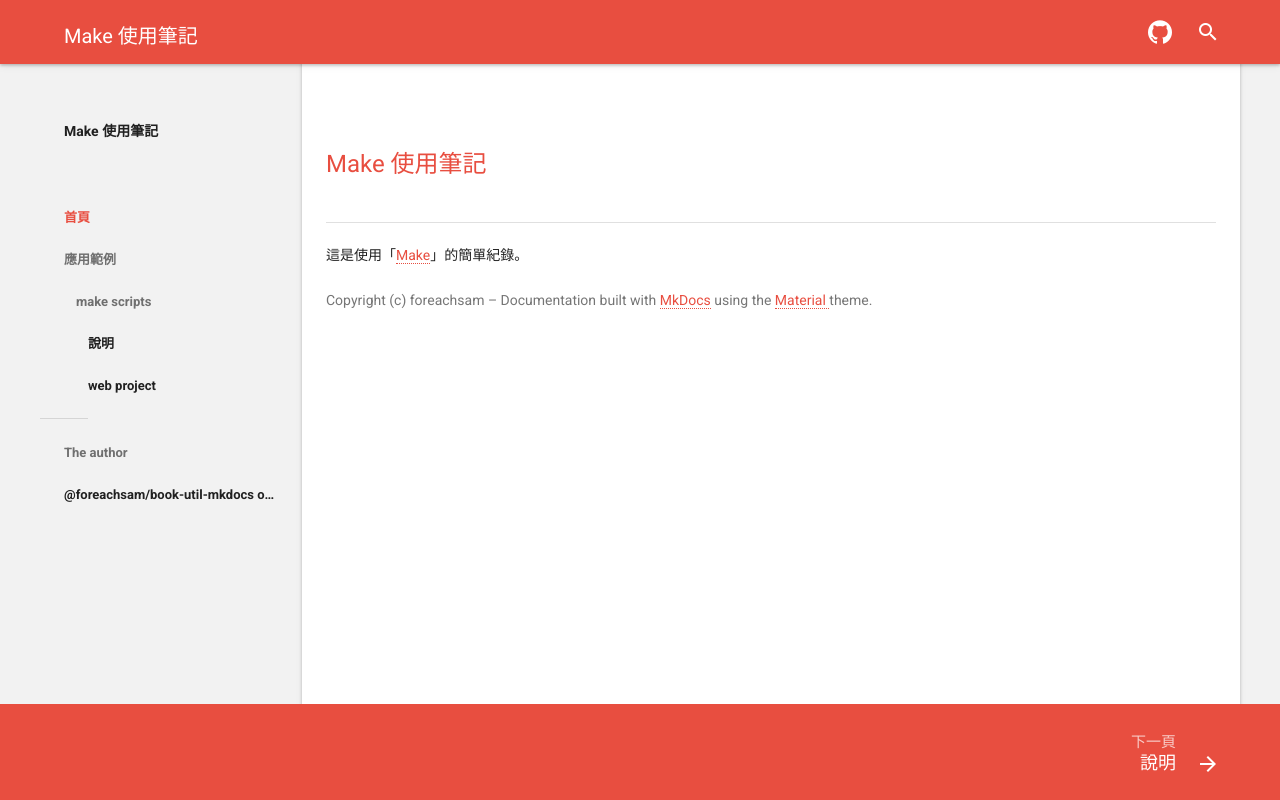
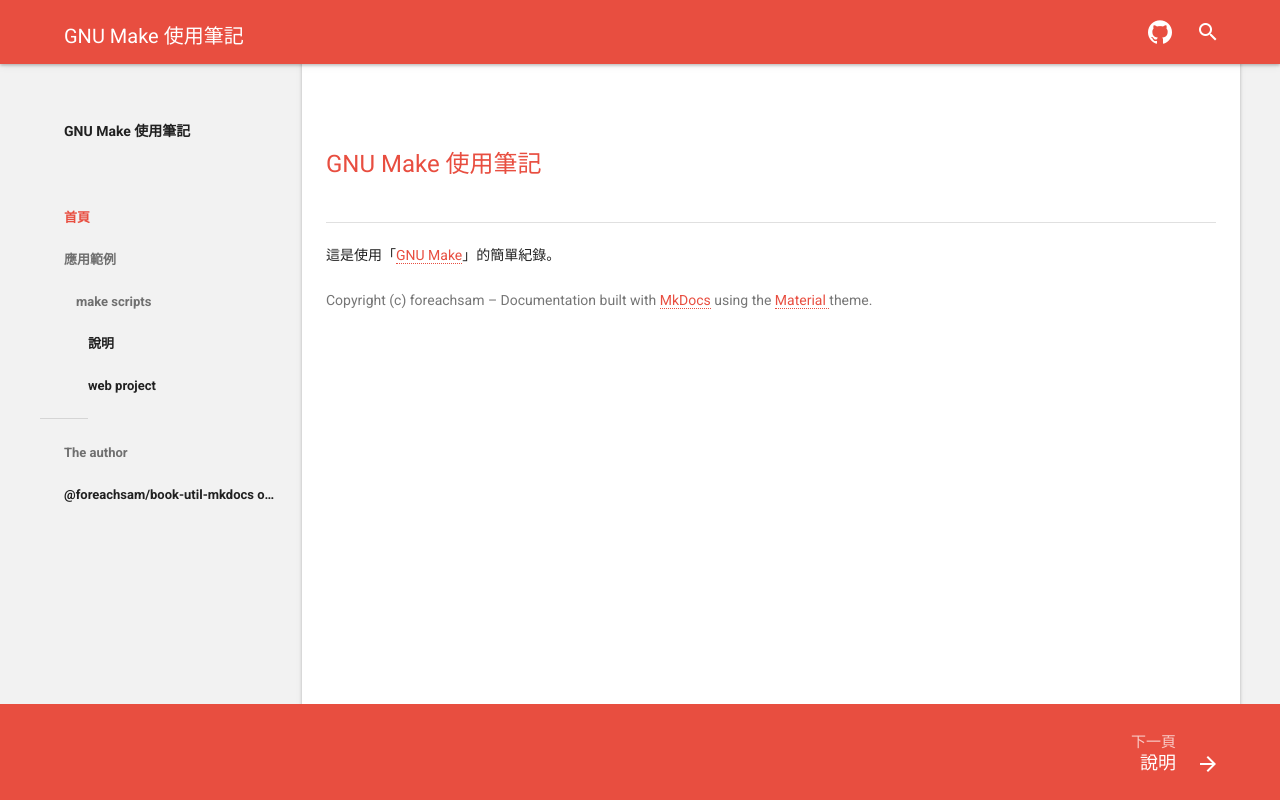
Before and after one commit to ChengHanWu/book-util-make, a plain HTML site: page book/index.html in a window 1280 px wide. Drawn offline with Linux system fonts and the light colour scheme.

Commit message:
fix Readme and Title

```diff
--- a/book/index.html
+++ b/book/index.html
@@ -9,10 +9,10 @@
     <meta name="viewport" content="width=device-width,user-scalable=no,initial-scale=1,maximum-scale=1">
 
 
-        <title>Make 使用筆記 - Make 使用筆記</title>
+        <title>GNU Make 使用筆記 - GNU Make 使用筆記</title>
 
 
-        <meta name="description" content="Make 使用筆記">
+        <meta name="description" content="GNU Make 使用筆記">
 
 
         <link rel="canonical" href="http://foreachsam.github.io/book-util-mkdocs/">
@@ -22,9 +22,9 @@
 
 
     <meta property="og:url" content="http://foreachsam.github.io/book-util-mkdocs/">
-    <meta property="og:title" content="Make 使用筆記">
+    <meta property="og:title" content="GNU Make 使用筆記">
     <meta property="og:image" content="http://foreachsam.github.io/book-util-mkdocs//./">
-    <meta name="apple-mobile-web-app-title" content="Make 使用筆記">
+    <meta name="apple-mobile-web-app-title" content="GNU Make 使用筆記">
     <meta name="apple-mobile-web-app-capable" content="yes">
     <meta name="apple-mobile-web-app-status-bar-style" content="black-translucent">
 
@@ -95,7 +95,7 @@
 
           </span>
 
-        Make 使用筆記
+        GNU Make 使用筆記
       </div>
     </div>
 
@@ -133,7 +133,7 @@
     <div class="banner">
 
       <div class="name">
-        <strong>Make 使用筆記 </strong>
+        <strong>GNU Make 使用筆記 </strong>
 
       </div>
     </div>
@@ -218,8 +218,8 @@
       <article class="article">
         <div class="wrapper">
 
-          <h1 id="make">Make 使用筆記</h1>
-<p>這是使用「<a href="https://www.gnu.org/software/make/">Make</a>」的簡單紀錄。</p>
+          <h1 id="gnu-make">GNU Make 使用筆記</h1>
+<p>這是使用「<a href="https://www.gnu.org/software/make/">GNU Make</a>」的簡單紀錄。</p>
           <aside class="copyright" role="note">
 
               Copyright (c) foreachsam &ndash;
```
Also changed, not shown: book/content/example/make-scripts/index.html (+4 -4 lines), book/content/example/make-scripts/web-project/index.html (+5 -5 lines), book/mkdocs/search_index.json (+6 -6 lines), 1 other file.
